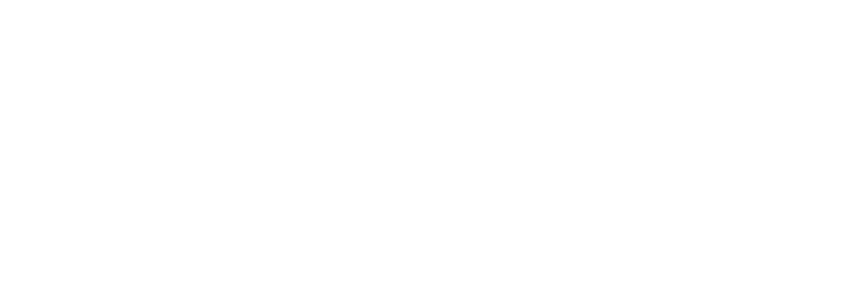
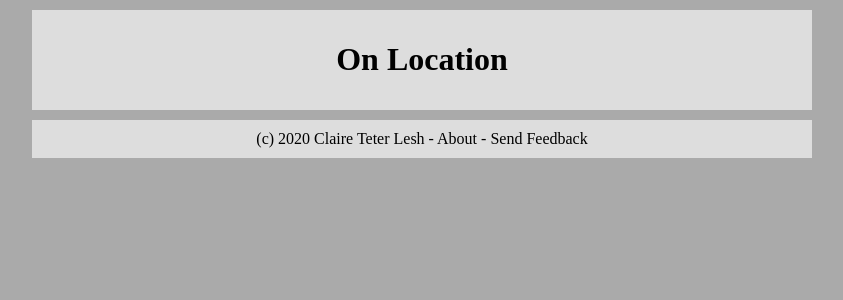
Before and after one commit to cteterita/on-location, a React (Create React App) app: page / in a window 1280 px wide. Shown: the top 300 px of the page, without its empty margins (218-1061 px from the left). Built offline with nearby package versions, Linux system fonts and the light colour scheme.

Commit message:
basic app setup

```diff
--- a/src/App.js
+++ b/src/App.js
@@ -2,8 +2,16 @@
 
 function App() {
   return (
-    <main className='App'>
-      {/* content goes here */}
+    <main className="app">
+      <header>
+        <h1>On Location</h1>
+      </header>
+      <div>
+        {/* content goes here */}
+      </div>
+      <footer>
+        (c) 2020 Claire Teter Lesh - About - Send Feedback
+      </footer>
     </main>
   );
 }
--- a/src/index.css
+++ b/src/index.css
@@ -1,13 +1,25 @@
 body {
-  margin: 0;
-  font-family: -apple-system, BlinkMacSystemFont, 'Segoe UI', 'Roboto', 'Oxygen',
-    'Ubuntu', 'Cantarell', 'Fira Sans', 'Droid Sans', 'Helvetica Neue',
-    sans-serif;
-  -webkit-font-smoothing: antialiased;
-  -moz-osx-font-smoothing: grayscale;
+    width: 90%;
+    max-width: 800px;
+    margin: auto;
+    background-color: #aaaaaa;
 }
 
-code {
-  font-family: source-code-pro, Menlo, Monaco, Consolas, 'Courier New',
-    monospace;
+header, footer {
+    text-align: center;
+    margin: 10px;
+    padding: 10px;
+    background-color: #dddddd;
 }
+
+.App {
+    margin: auto;
+    overflow: hidden;
+    margin: 10px;
+    padding: 15px;
+    font-size: 16px;
+    line-height: 20px;
+    background-color: #ffffff;
+    display: flex;
+    flex-direction: column;
+}
```
